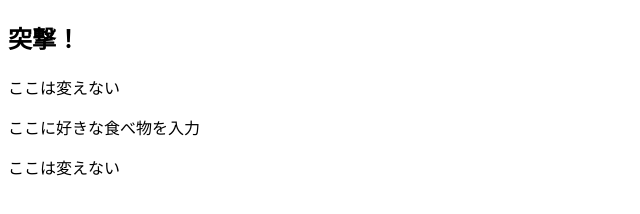
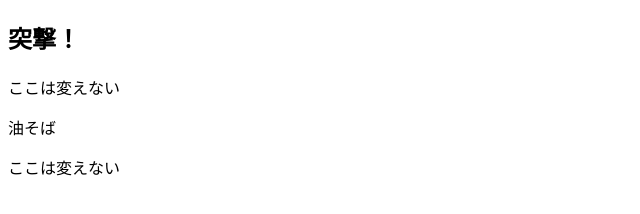
Before and after one commit to shuhei-nishoji/pushConflict, a plain HTML site: page index.html in a window 1280 px wide. Shown: the whole page, without its empty margins (0-640 px from the left). Drawn offline with Linux system fonts and the light colour scheme.

Commit message:
[modify]index.html

```diff
--- a/index.html
+++ b/index.html
@@ -6,7 +6,7 @@
 <body>
 <h2> 突撃！ </h2>
 <p>ここは変えない</p>
-<p>ここに好きな食べ物を入力</p>
+<p>油そば</p>
 <p>ここは変えない</p>
 </body>
 </html>
```
